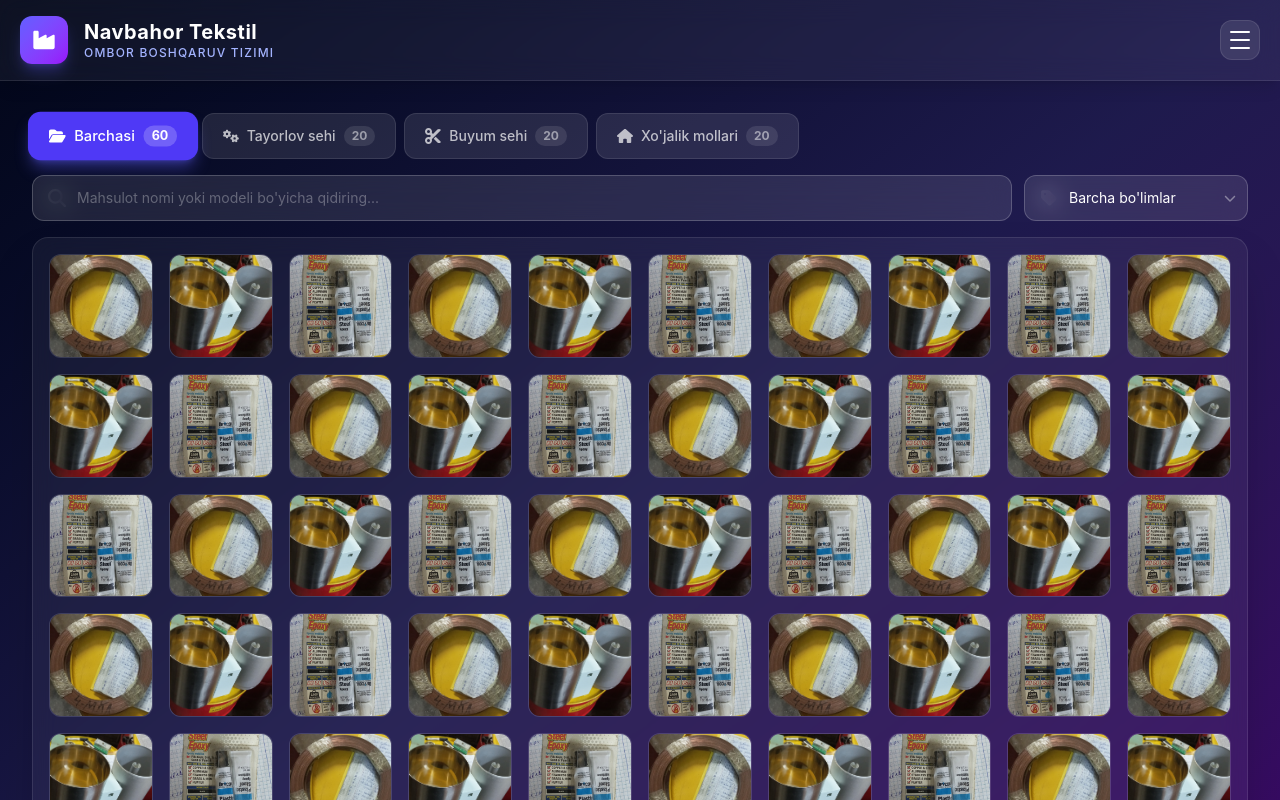
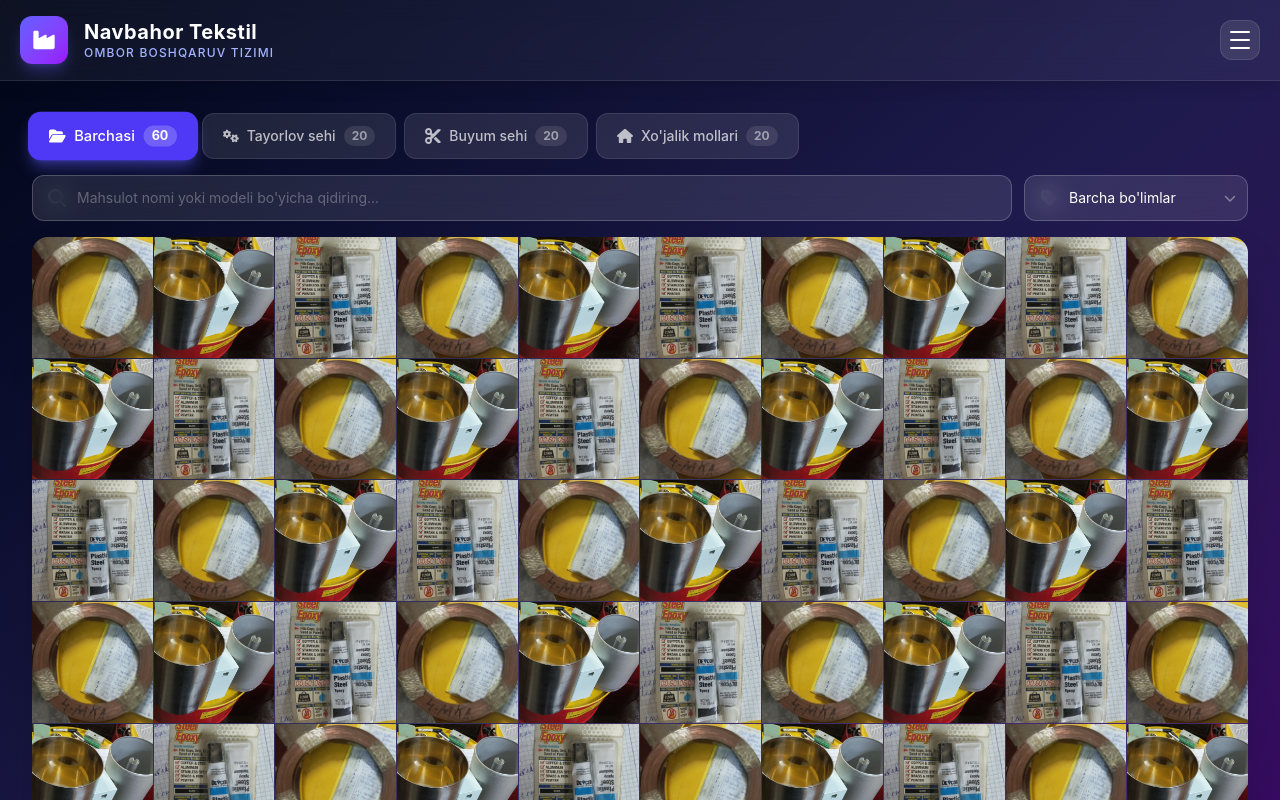
Before and after one commit to webdunyosi/navbahor-tekstil, a React (Vite) app: page / in a window 1280 px wide. Shown: the top 800 px of the page. Built offline with nearby package versions, Linux system fonts and the light colour scheme.

Commit message:
remove gallery space

```diff
--- a/src/pages/GalleryPage.tsx
+++ b/src/pages/GalleryPage.tsx
@@ -83,19 +83,19 @@ const GalleryPage = ({ categories }: GalleryPageProps) => {
           departments={departments}
         />
 
-        <div className="rounded-2xl bg-white/5 backdrop-blur-md border border-white/10 overflow-hidden shadow-2xl p-4">
+        <div className="rounded-2xl overflow-hidden shadow-2xl">
           {filteredProducts.length === 0 ? (
-            <div className="flex flex-col items-center justify-center py-12 text-white/40">
+            <div className="flex flex-col items-center justify-center py-12 text-white/40 bg-white/5">
               <FaMagnifyingGlass className="text-4xl mb-3" />
               <p className="text-base font-medium">Hech narsa topilmadi</p>
             </div>
           ) : (
-            <div className="grid grid-cols-2 sm:grid-cols-4 md:grid-cols-6 lg:grid-cols-8 xl:grid-cols-10 gap-4">
+            <div className="grid grid-cols-3 sm:grid-cols-4 md:grid-cols-6 lg:grid-cols-8 xl:grid-cols-10 gap-px bg-white/10">
               {filteredProducts.map((product, index) => (
                 <button
                   key={product.id}
                   onClick={() => setSelectedProduct(product)}
-                  className="fade-in group relative aspect-square rounded-xl overflow-hidden border border-white/10 hover:border-indigo-400/60 hover:scale-105 transition-all duration-200 focus:outline-none focus:ring-2 focus:ring-indigo-400 focus:ring-offset-2 focus:ring-offset-transparent bg-white/5"
+                  className="fade-in group relative aspect-square overflow-hidden bg-slate-900 focus:outline-none focus:ring-2 focus:ring-inset focus:ring-indigo-400"
                   style={{ animationDelay: `${index * 30}ms` }}
                   title={product.name}
                 >
@@ -110,7 +110,7 @@ const GalleryPage = ({ categories }: GalleryPageProps) => {
                       <FaBox className="text-4xl" />
                     </div>
                   )}
-                  <div className="absolute inset-0 bg-black/40 opacity-0 group-hover:opacity-100 transition-opacity duration-200 flex items-end p-2">
+                  <div className="absolute inset-0 bg-black/50 opacity-0 group-hover:opacity-100 transition-opacity duration-200 flex items-end p-2">
                     <p className="text-white text-xs font-medium truncate w-full text-center">{product.name}</p>
                   </div>
                 </button>
```
